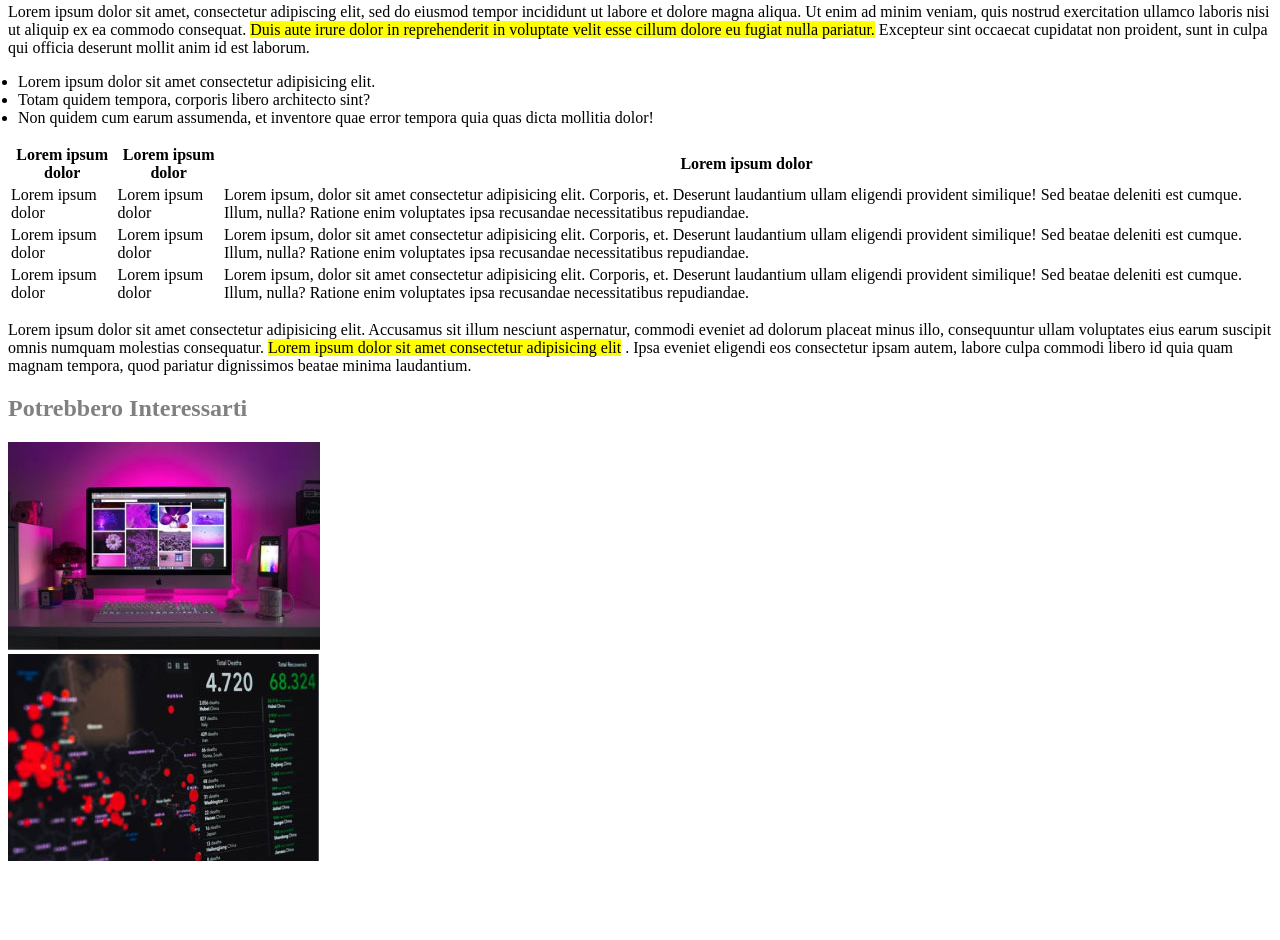
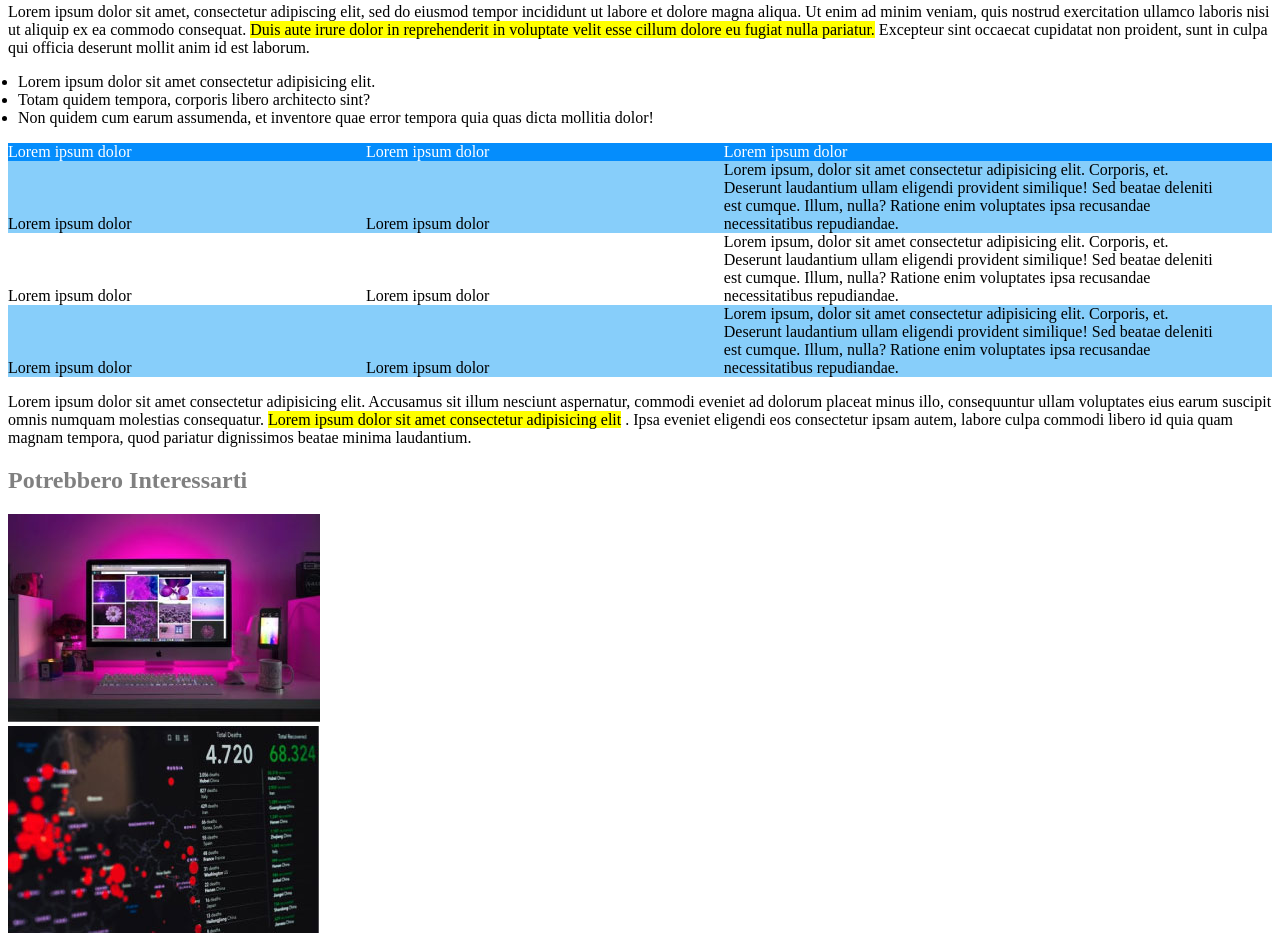
Before and after one commit to Timjxyz/html-css-booleaner, a plain HTML site: page index.html in a window 1280 px wide. Shown: the part 770-1710 px from the top of the page. Before the commit the page ends 1643 px from the top, so only its background shows below. Drawn offline with Linux system fonts and the light colour scheme.

Commit message:
Pagina completata

```diff
--- a/index.html
+++ b/index.html
@@ -78,54 +78,80 @@
         </section>
         <!-- Fine sezione con paragrafo articolo e lista -->
 
-        <!-- Inizio sezione tabella con paragrafo finale -->
+        <!-- Inizio sezione tabella e paragrafo -->
+
         <section>
-            <table>
-                <!-- Parte superiore della tabella -->
-                <thead>
-                    <tr id="rhead">
-                        <th class="colonna-sinistra">Lorem ipsum dolor</th>
-                        <th class="colonna-centro">Lorem ipsum dolor</th>
-                        <th class="colonna-destra">Lorem ipsum dolor</th>
-                    </tr>
 
-                </thead>
-                <!-- Fine parte superiore tabella -->
+           <!-- Prima riga -->
+          <div class="row one">
 
-                <!-- Inizio corpo tabella -->
-                <tbody>
-                    <tr id="rbody">
-                        <td class="colonna-sinistra colore">Lorem ipsum dolor</td>
-                        <td class="colonna-centro colore">Lorem ipsum dolor</td>
-                        <td class="colonna-destra colore">Lorem ipsum, dolor sit amet consectetur adipisicing elit. Corporis, et. Deserunt laudantium ullam eligendi provident similique! Sed beatae deleniti est cumque. Illum, nulla? Ratione enim voluptates ipsa recusandae necessitatibus repudiandae.</td>
+              <div class="row-left">
+                  <span>Lorem ipsum dolor</span>
+              </div>
 
-                    </tr>
+              <div class="row-center">
+                  <span>Lorem ipsum dolor</span>
+              </div>
 
-                    <tr>
-                        <td class="colonna-sinistra">Lorem ipsum dolor</td>
-                        <td class="colonna-centro">Lorem ipsum dolor</td>
-                        <td class="colonna-destra">Lorem ipsum, dolor sit amet consectetur adipisicing elit. Corporis, et. Deserunt laudantium ullam eligendi provident similique! Sed beatae deleniti est cumque. Illum, nulla? Ratione enim voluptates ipsa recusandae necessitatibus repudiandae.</td>
-                    </tr>
+              <div class="row-right">
+                  <span>Lorem ipsum dolor</span>
+              </div>
+          </div>
 
-                </tbody>
-                <!-- Fine corpo tabella -->
+          <!-- Seconda riga -->
+          <div class="row">
 
-                <!-- Inizio footer tabella -->
-                <tfoot>
-                    <tr>
-                        <td class="colonna-sinistra colore">Lorem ipsum dolor</td>
-                        <td class="colonna-centro colore">Lorem ipsum dolor</td>
-                        <td class="colonna-destra colore">Lorem ipsum, dolor sit amet consectetur adipisicing elit. Corporis, et. Deserunt laudantium ullam eligendi provident similique! Sed beatae deleniti est cumque. Illum, nulla? Ratione enim voluptates ipsa recusandae necessitatibus repudiandae.</td>
-                    </tr>
+              <div class="row-left">
+                  <span>Lorem ipsum dolor</span>
+              </div>
 
-                </tfoot>
-                <!-- Fine footer tabella -->
-            </table>
+              <div class="row-center">
+                  <span>Lorem ipsum dolor</span>
+              </div>
+
+              <div class="row-right">
+                  <span>Lorem ipsum, dolor sit amet consectetur adipisicing elit. Corporis, et. Deserunt laudantium ullam eligendi provident similique! Sed beatae deleniti est cumque. Illum, nulla? Ratione enim voluptates ipsa recusandae necessitatibus repudiandae.</span>
+              </div>
+          </div>
+
+          <!-- Terza riga -->
+          <div class="row three">
+
+              <div class="row-left">
+                  <span>Lorem ipsum dolor</span>
+              </div>
+
+              <div class="row-center">
+                  <span>Lorem ipsum dolor</span>
+              </div>
+
+              <div class="row-right">
+                  <span>Lorem ipsum, dolor sit amet consectetur adipisicing elit. Corporis, et. Deserunt laudantium ullam eligendi provident similique! Sed beatae deleniti est cumque. Illum, nulla? Ratione enim voluptates ipsa recusandae necessitatibus repudiandae.</span>
+              </div>
+          </div>
+
+          <!-- Quarta riga -->
+          <div class="row">
+
+              <div class="row-left">
+                  <span>Lorem ipsum dolor</span>
+              </div>
+
+              <div class="row-center">
+                  <span>Lorem ipsum dolor</span>
+              </div>
+
+              <div class="row-right">
+                  <span>Lorem ipsum, dolor sit amet consectetur adipisicing elit. Corporis, et. Deserunt laudantium ullam eligendi provident similique! Sed beatae deleniti est cumque. Illum, nulla? Ratione enim voluptates ipsa recusandae necessitatibus repudiandae.</span>
+              </div>
+          </div>
+
+          <!-- Fine sezione tabella -->
 
             <!-- Paragrafo descrittivo -->
             <p class="paragrafo">Lorem ipsum dolor sit amet consectetur adipisicing elit. Accusamus sit illum nesciunt aspernatur, commodi eveniet ad dolorum placeat minus illo, consequuntur ullam voluptates eius earum suscipit omnis numquam molestias consequatur. <span>Lorem ipsum dolor sit amet consectetur adipisicing elit</span> . Ipsa eveniet eligendi eos consectetur ipsam autem, labore culpa commodi libero id quia quam magnam tempora, quod pariatur dignissimos beatae minima laudantium.</p>
         </section>
-        <!-- Fine sezione tabella con paragrafo finale -->
+        <!-- Fine sezione paragrafo finale e tabella -->
 
     </main>
     <!-- Conclusione corpo centrale pagina -->
--- a/style.css
+++ b/style.css
@@ -50,8 +50,6 @@ header{
 .row{
     width: 100%;
     background-color: lightskyblue;
-    text-align: left;
-
 
 }
 
```
